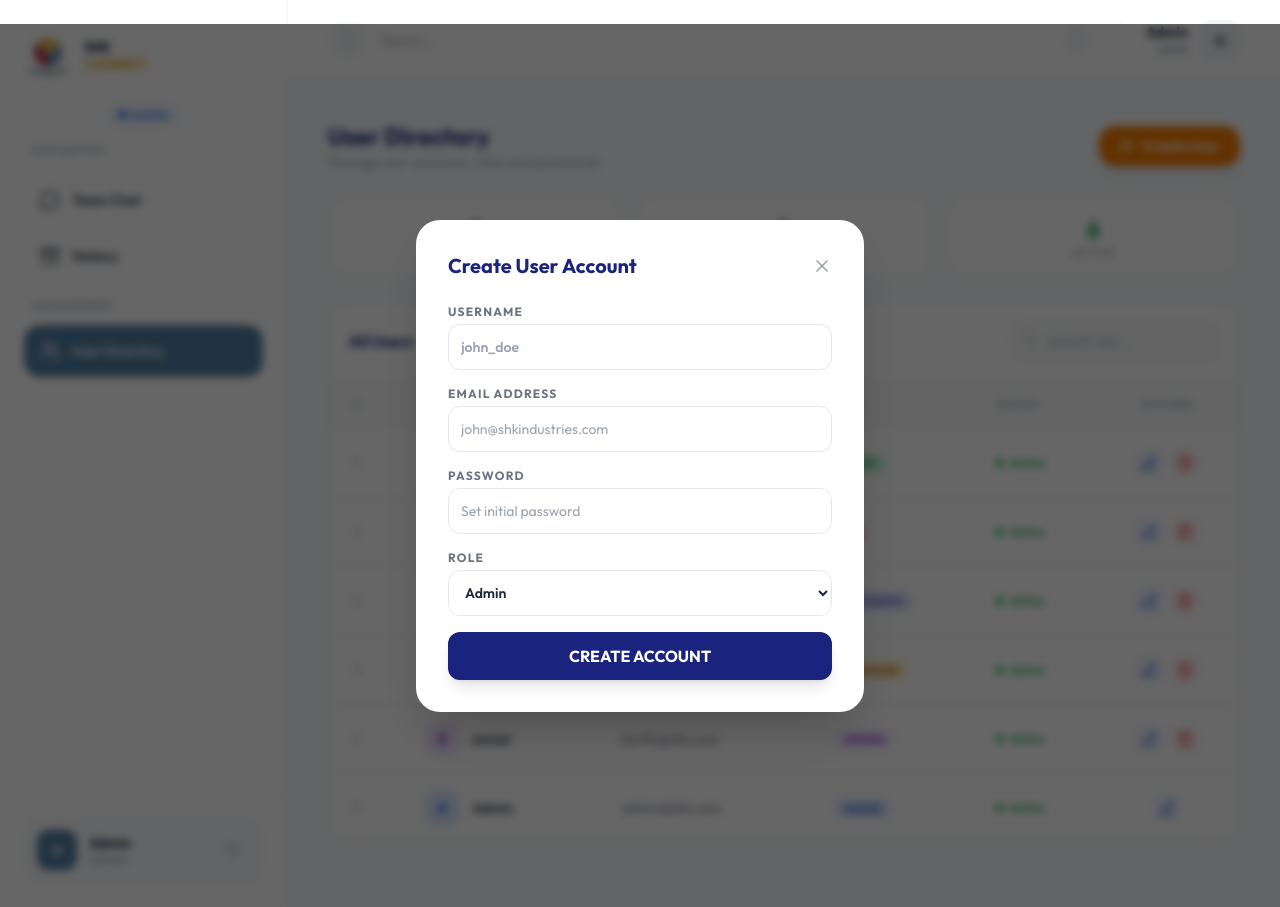
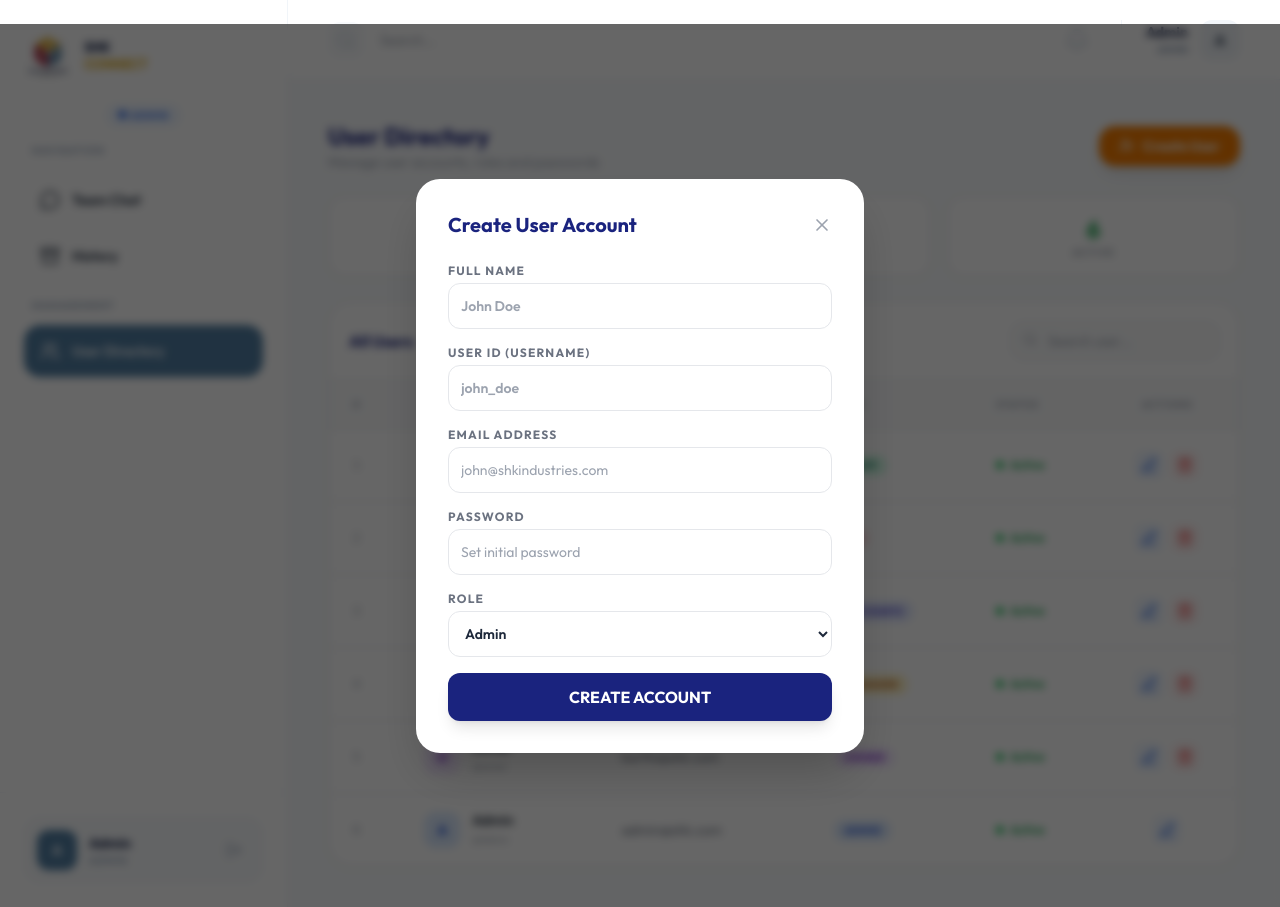
Before and after one commit to Bebin-Tech/SHK-CONNECT, a Flask app: page /admin/users in a window 1280 px wide, after a click on "Create User". Run offline with Flask 3, Linux system fonts and the light colour scheme; a user stored in the database is signed in; data comes from the database, SQL or seed files in the repository; some libraries are stand-ins or nearby versions.

Commit message:
Enhance individual user display with Name, User ID, and Role

```diff
--- a/admin_routes.py
+++ b/admin_routes.py
@@ -103,6 +103,7 @@ def users():
 @login_required
 @admin_required
 def create_user():
+    name = request.form.get('name')
     username = request.form.get('username')
     email = request.form.get('email')
     password = request.form.get('password')
@@ -116,7 +117,7 @@ def create_user():
         flash('Email already exists.', 'danger')
         return redirect(url_for('admin.users'))
 
-    user = User(username=username, email=email, role_id=role_id)
+    user = User(username=username, email=email, role_id=role_id, first_name=name)
     user.set_password(password)
     db.session.add(user)
     db.session.commit()
@@ -128,10 +129,14 @@ def create_user():
 @admin_required
 def edit_user(user_id):
     user = User.query.get_or_404(user_id)
+    name     = request.form.get('name', '').strip()
     username = request.form.get('username', '').strip()
     email    = request.form.get('email', '').strip()
     password = request.form.get('password', '').strip()
     role_id  = request.form.get('role_id')
+
+    if name:
+        user.first_name = name
 
     if username and username != user.username:
         if User.query.filter_by(username=username).first():
--- a/chat_routes.py
+++ b/chat_routes.py
@@ -109,6 +109,7 @@ def load_history(group_id):
         results.append({
             'id': m.id,
             'username': m.author.username if m.author else 'Unknown',
+            'full_name': m.author.first_name if m.author else None,
             'role': m.author.role.name if m.author and m.author.role else 'Member',
             'content': m.content,
             'timestamp': m.timestamp.strftime('%I:%M %p'),
--- a/socket_handlers.py
+++ b/socket_handlers.py
@@ -127,6 +127,7 @@ def register_socket_handlers(socketio):
             output = {
                 'id':           msg.id,
                 'username':     current_user.username,
+                'full_name':    current_user.first_name,
                 'role':         role_name,
                 'content':      content,
                 'file_url':     file_url,
--- a/templates/admin/users.html
+++ b/templates/admin/users.html
@@ -43,7 +43,7 @@
     <div class="md:hidden divide-y" id="userCards">
       {% for user in users %}
       {% set r = user.role.name if user.role else 'No Role' %}
-      <div class="user-card p-4 space-y-4" data-name="{{ user.username|lower }}" data-email="{{ user.email|lower }}">
+      <div class="user-card p-4 space-y-4" data-name="{{ user.first_name|lower or user.username|lower }}" data-email="{{ user.email|lower }}">
         <div class="flex items-start gap-3">
           <div class="w-11 h-11 rounded-xl flex-shrink-0 flex items-center justify-center font-bold text-sm
                       {% if r == 'Admin' %}bg-blue-100 text-blue-700
@@ -53,10 +53,11 @@
                       {% elif r == 'Accounts' %}bg-indigo-100 text-indigo-700
                       {% elif r == 'Staff' %}bg-emerald-100 text-emerald-700
                       {% else %}bg-orange-100 text-orange-600{% endif %}">
-            {{ user.username[0].upper() }}
+            {{ (user.first_name[0] if user.first_name else user.username[0]).upper() }}
           </div>
           <div class="min-w-0 flex-1">
-            <p class="font-bold text-gray-800 user-name truncate">{{ user.username }}</p>
+            <p class="font-bold text-gray-800 user-name truncate">{{ user.first_name or user.username }}</p>
+            <p class="text-xs text-gray-400 truncate">@{{ user.username }}</p>
             <p class="text-xs text-gray-500 truncate">{{ user.email }}</p>
             <div class="mt-2 flex items-center gap-2 flex-wrap">
               <span class="px-2.5 py-1 rounded-full text-[10px] font-bold uppercase tracking-wider
@@ -76,7 +77,7 @@
           </div>
         </div>
         <div class="grid grid-cols-2 gap-2">
-          <button onclick="openEdit({{ user.id }}, '{{ user.username }}', '{{ user.email }}', '{{ user.role_id or '' }}')"
+          <button onclick="openEdit({{ user.id }}, '{{ user.first_name or '' }}', '{{ user.username }}', '{{ user.email }}', '{{ user.role_id or '' }}')"
             class="py-2.5 bg-blue-50 text-blue-600 hover:bg-blue-100 rounded-xl transition font-bold text-xs flex items-center justify-center gap-2" title="Edit">
             <i data-lucide="edit-3" class="w-4 h-4"></i> Edit
           </button>
@@ -123,9 +124,12 @@
                           {% elif user.role and user.role.name == 'Accounts' %}bg-indigo-100 text-indigo-700
                           {% elif user.role and user.role.name == 'Staff' %}bg-emerald-100 text-emerald-700
                           {% else %}bg-orange-100 text-orange-600{% endif %}">
-                {{ user.username[0].upper() }}
+                {{ (user.first_name[0] if user.first_name else user.username[0]).upper() }}
               </div>
-              <span class="font-semibold text-gray-800 user-name">{{ user.username }}</span>
+              <div class="flex flex-col">
+                <span class="font-semibold text-gray-800 user-name">{{ user.first_name or user.username }}</span>
+                <span class="text-[10px] text-gray-400">@{{ user.username }}</span>
+              </div>
             </div>
           </td>
           <td class="px-6 py-4 text-gray-500">{{ user.email }}</td>
@@ -154,7 +158,7 @@
           <td class="px-6 py-4">
             <div class="flex items-center justify-center gap-2">
               <!-- Edit button -->
-              <button onclick="openEdit({{ user.id }}, '{{ user.username }}', '{{ user.email }}', '{{ user.role_id or '' }}')"
+              <button onclick="openEdit({{ user.id }}, '{{ user.first_name or '' }}', '{{ user.username }}', '{{ user.email }}', '{{ user.role_id or '' }}')"
                 class="p-1.5 bg-blue-50 text-blue-600 hover:bg-blue-100 rounded-lg transition" title="Edit">
                 <i data-lucide="edit-3" class="w-4 h-4"></i>
               </button>
@@ -189,7 +193,12 @@
     </div>
     <form action="{{ url_for('admin.create_user') }}" method="POST" class="space-y-4">
       <div>
-        <label class="block text-xs font-bold text-gray-500 uppercase tracking-widest mb-1">Username</label>
+        <label class="block text-xs font-bold text-gray-500 uppercase tracking-widest mb-1">Full Name</label>
+        <input type="text" name="name" placeholder="John Doe"
+          class="w-full p-3 border border-gray-200 rounded-xl outline-none focus:border-[#1A237E] text-sm font-semibold" required>
+      </div>
+      <div>
+        <label class="block text-xs font-bold text-gray-500 uppercase tracking-widest mb-1">User ID (Username)</label>
         <input type="text" name="username" placeholder="john_doe"
           class="w-full p-3 border border-gray-200 rounded-xl outline-none focus:border-[#1A237E] text-sm font-semibold" required>
       </div>
@@ -230,7 +239,12 @@
     </div>
     <form id="editForm" method="POST" class="space-y-4">
       <div>
-        <label class="block text-xs font-bold text-gray-500 uppercase tracking-widest mb-1">Username</label>
+        <label class="block text-xs font-bold text-gray-500 uppercase tracking-widest mb-1">Full Name</label>
+        <input type="text" name="name" id="editName"
+          class="w-full p-3 border border-gray-200 rounded-xl outline-none focus:border-[#1A237E] text-sm font-semibold">
+      </div>
+      <div>
+        <label class="block text-xs font-bold text-gray-500 uppercase tracking-widest mb-1">User ID (Username)</label>
         <input type="text" name="username" id="editUsername"
           class="w-full p-3 border border-gray-200 rounded-xl outline-none focus:border-[#1A237E] text-sm font-semibold">
       </div>
@@ -267,7 +281,8 @@ function openModal(id) {
 function closeModal(id) {
   document.getElementById(id).classList.add('hidden');
 }
-function openEdit(userId, username, email, roleId) {
+function openEdit(userId, name, username, email, roleId) {
+  document.getElementById('editName').value     = name;
   document.getElementById('editUsername').value = username;
   document.getElementById('editEmail').value    = email;
   document.getElementById('editRole').value     = roleId;
```
Also changed, not shown: templates/chat/index.html (+12 -8 lines).
